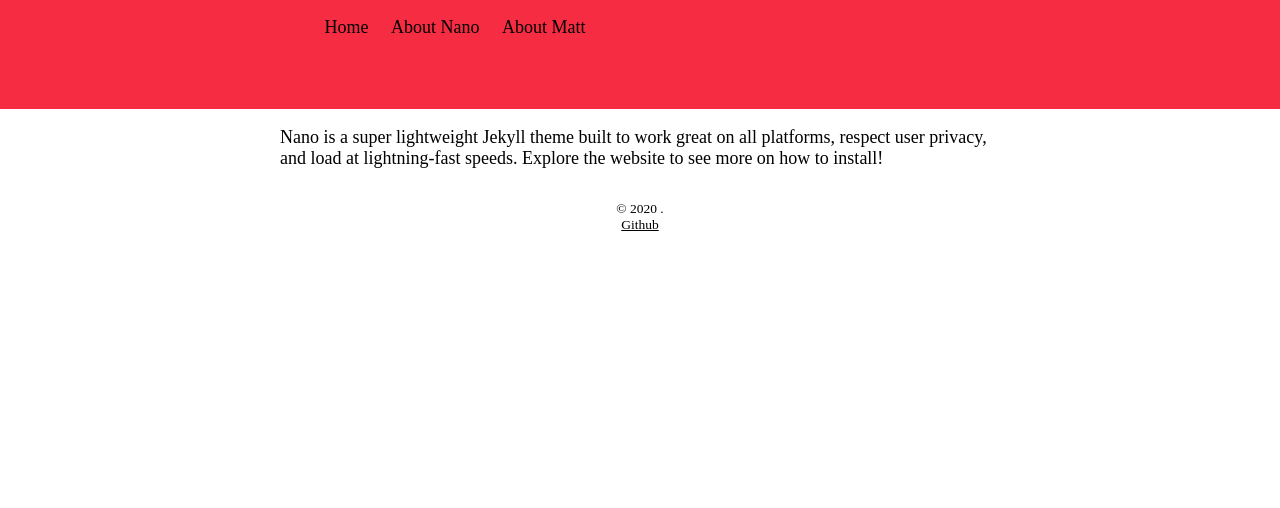
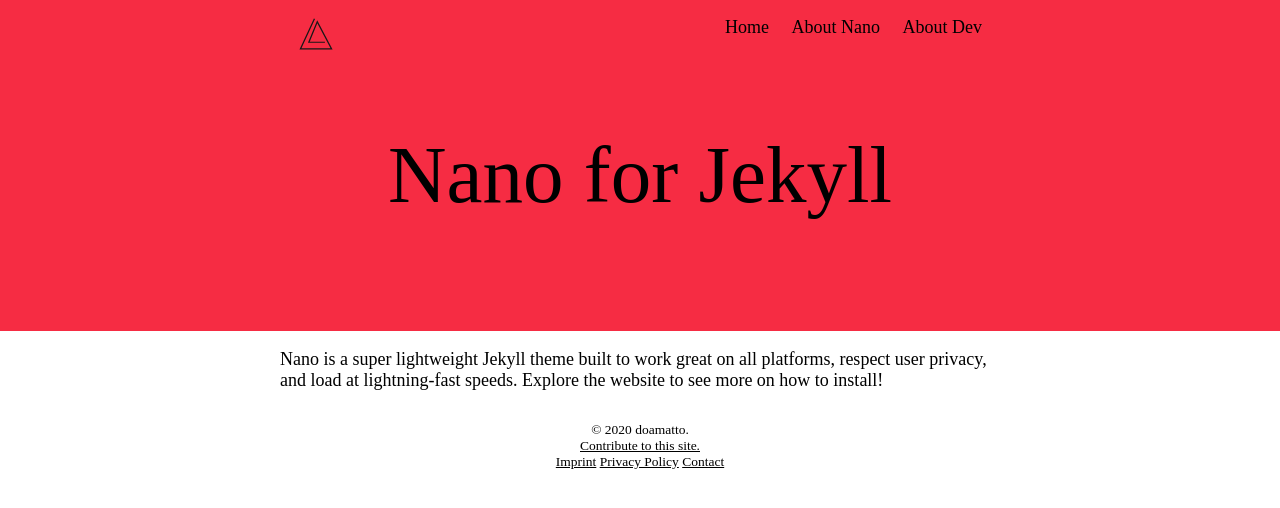
Before and after one commit to fossabot/nano, a Jekyll site: the page built from index.md, in a window 1280 px wide. Shown: the top 508 px of the page. Built offline with Jekyll 4.4.1, drawn with Linux system fonts in a browser that asks for light colours; some web fonts are replaced; part of the change alters nothing that is shown.

Commit message:
Fixed Missing Files and Old Config

```diff
--- a/_config.yml
+++ b/_config.yml
@@ -1,3 +1,32 @@
+lang: en-GB # Site language
+title: "Nano" # Site name; SEO
+description: "" # Site description; SEO
+author: "doamatto" # For SEO
+logo: "/assets/logo.svg" # Site logo
+favicon: "/assets/logo.svg" # Add a favicon.
+
+tagline: "Nano for Jekyll"
+navigation: # Control the Navigation Bar
+  - title: Home
+    url: /
+  - title: About Nano
+    url: /about-nano/
+  - title: About Dev
+    url: /about/
+
+webSource: "https://github.com/doamatto/nano" # Contribution Link
+copyrightName: [ "doamatto" ] # Text for after copyright
+copyrightYear: [ "2018-2020" ] # Overwrite the updating year counter
+footerLinks: # Control the Footer Links
+  - title: Imprint
+    url: "https://doamatto.xyz/imprint"
+  - title: Privacy Policy
+    url: "https://doamatto.xyz/privacy"
+  - title: Contact
+    url: "https://doamatto.xyz/contact"
+
+# Don't edit below this line
+
 exclude:
   - README.md
   - LICENSE
@@ -10,31 +39,8 @@ exclude:
 plugins:
   - jekyll
   - jekyll-sass-converter
-
-author: # For SEO
+  - jekyll-sitemap
 
 sass:
   style: compressed
   sass_dir: _sass
-permalink: pretty # /YYYY/MM/DD/page-name/
-excerpt_separator: <!-- more -->
-
-encoding: utf-8 # Change if you know you aren't using
-lang: en-GB # Site language
-title: "Nano" # Site name
-description: "" # Site description
-
-favicons: # Add a favicon. It isn't recommended to go over 64x64
-  64: '/assets/favicon@64.png'
-
-navigation: # Control the Navigation Bar
-  - title: Home
-    url: /
-  - title: About Nano
-    url: /about-nano/
-  - title: About Matt
-    url: /about/
-
-footerLinks: # Control the Footer Links
-  - title: Github
-    url: https://github.com/doamatto/nano
```
Also changed, not shown: assets/logo.svg (added).
